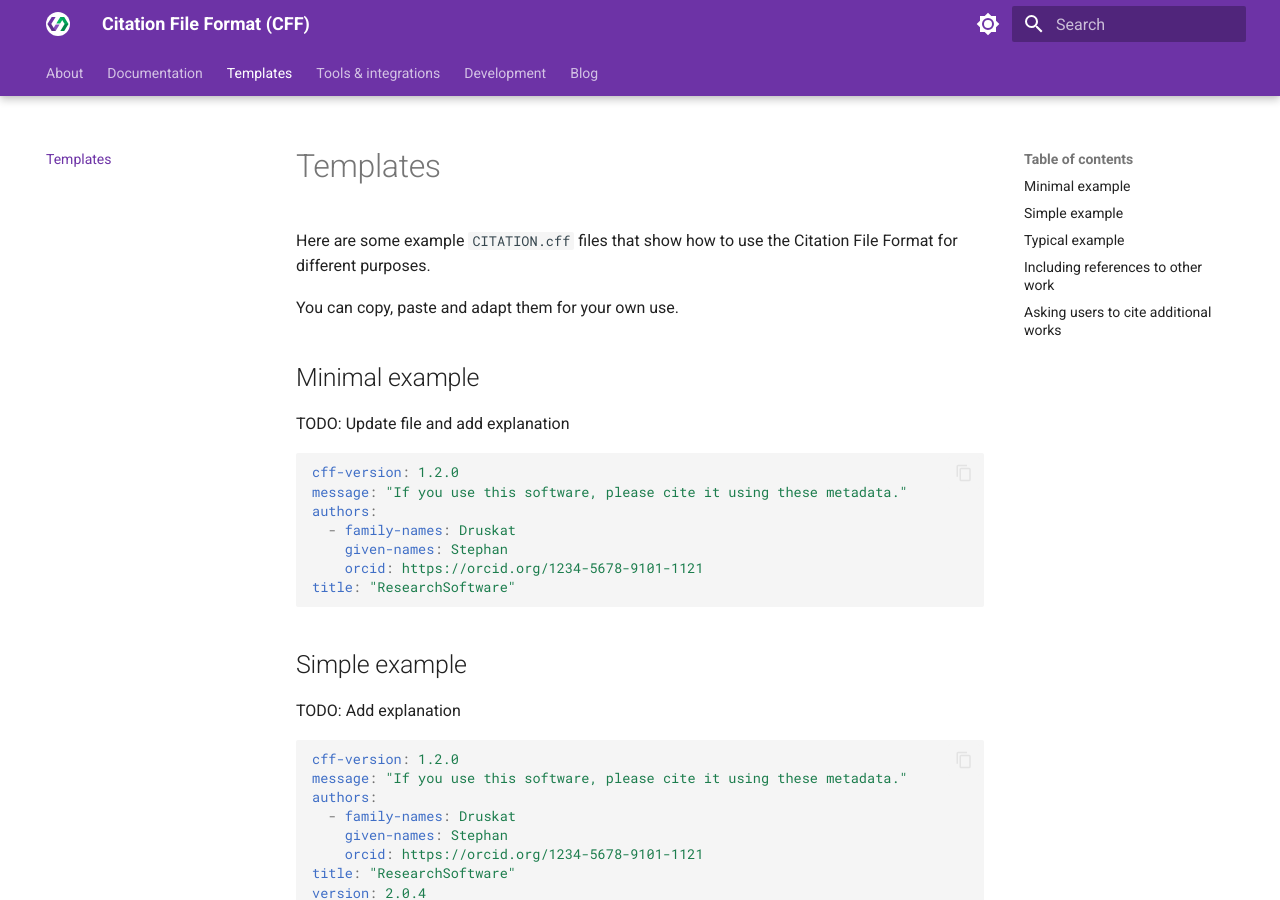
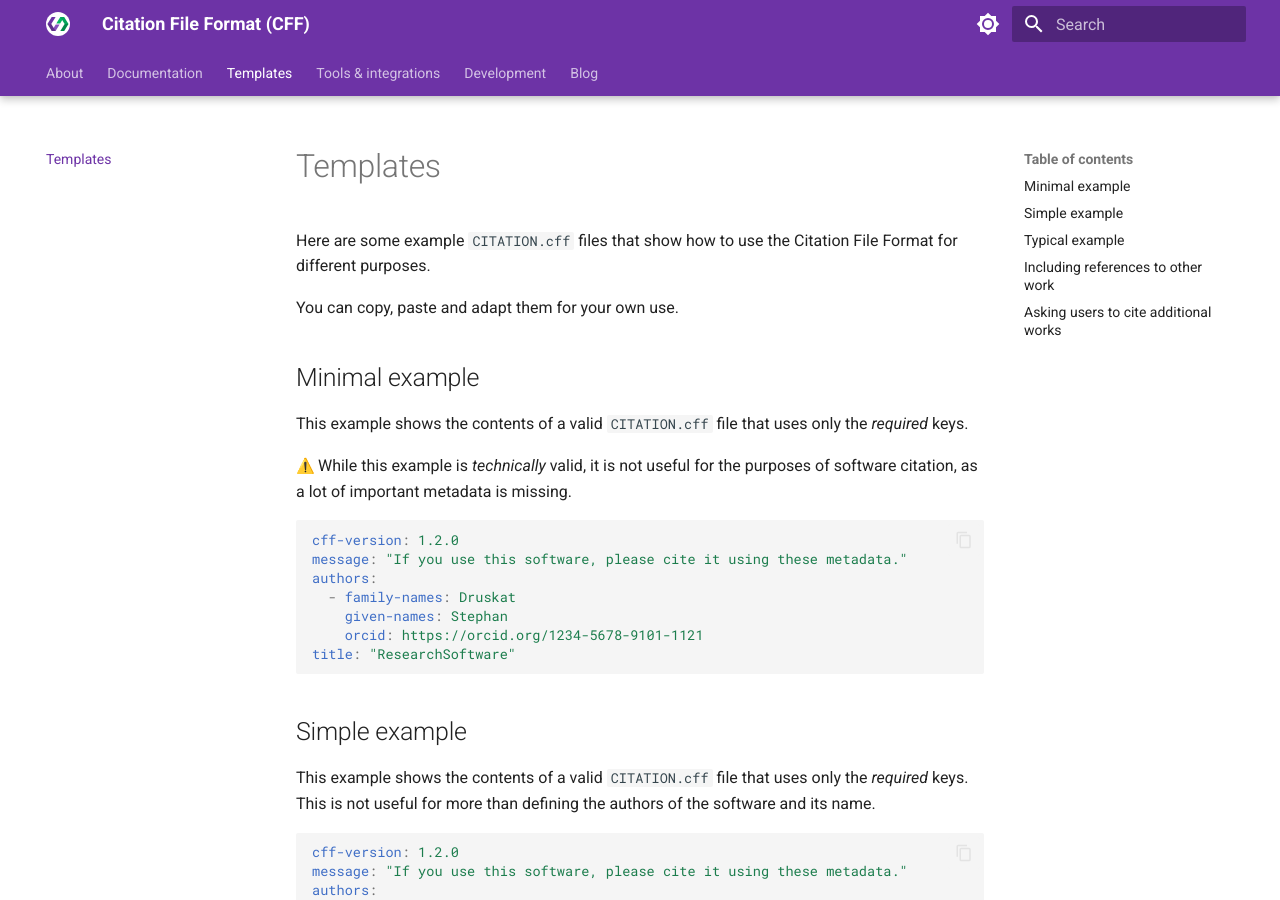
Before and after one commit to sdruskat/cffio, an MkDocs documentation site: the page built from docs/templates.md, in a window 1280 px wide and 900 px high. Built offline with MkDocs 1.6.1 and Material for MkDocs 9.7.7, drawn with Linux system fonts in a browser that asks for light colours; emoji names are drawn with the system emoji font.

Commit message:
Update description of templates

```diff
--- a/docs/templates.md
+++ b/docs/templates.md
@@ -5,13 +5,17 @@ You can copy, paste and adapt them for your own use.
 
 ## Minimal example
 
-TODO: Update file and add explanation
+This example shows the contents of a valid `CITATION.cff` file that uses only the *required* keys.
+
+:warning: While this example is *technically* valid, it is not useful for the purposes of software citation,
+as a lot of important metadata is missing.
 
 {!_assets/cff-minimal-example.md!}
 
 ## Simple example
 
-TODO: Add explanation
+This example shows the contents of a valid `CITATION.cff` file that uses only the *required* keys.
+This is not useful for more than defining the authors of the software and its name.
 
 {!_assets/cff-simple-example.md!}
 
```
